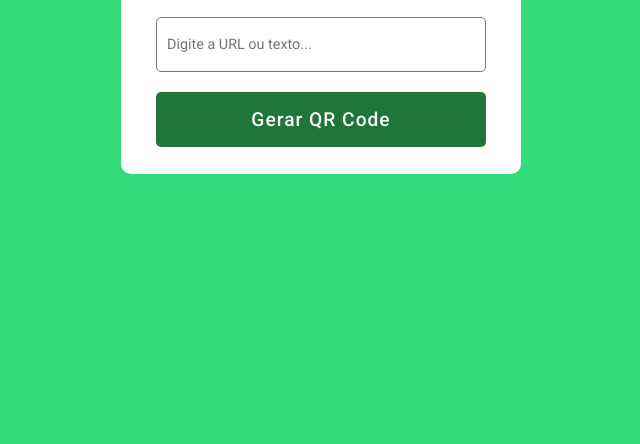
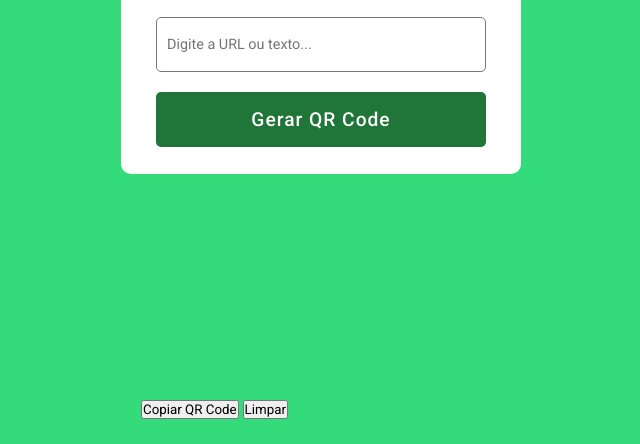
Before and after one commit to luisfrancisco2b/qr-code-generator, a plain HTML site: page index.html in a window 1280 px wide. Shown: the part 356-800 px from the top of the page, without its empty margins (319-959 px from the left). Drawn offline with Linux system fonts and the light colour scheme.

Commit message:
chore: add clear and copy buttons

```diff
--- a/index.html
+++ b/index.html
@@ -38,6 +38,12 @@
             <img src="img/qrcode.png" alt=" QR Code">
         </div>
 
+        <!-- QR Code actions -->
+        <div id="qr-actions">
+            <button id="copy-btn">Copiar QR Code</button>
+            <button id="clear-btn">Limpar</button>
+        </div>
+
     </div>
 
 </body>
```
